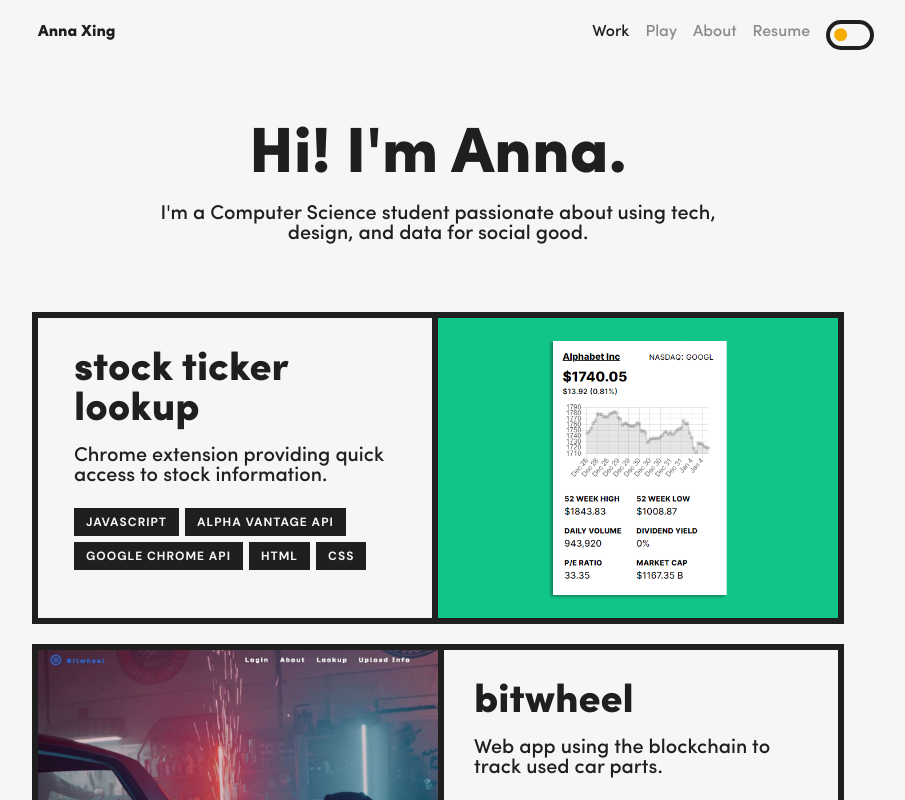
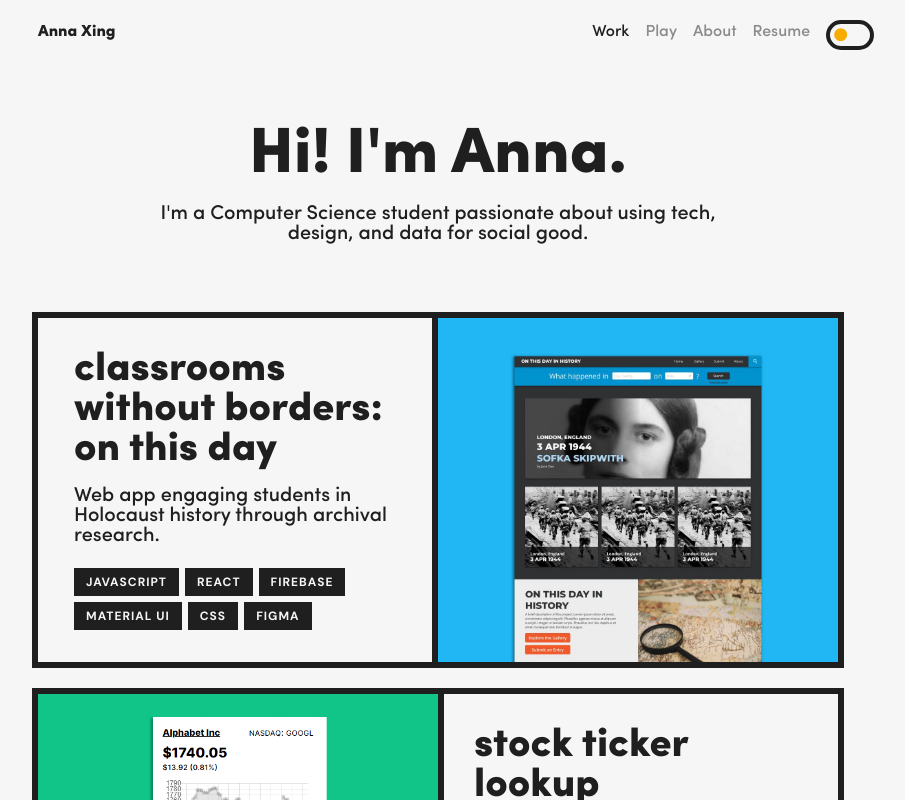
Before and after one commit to anna-xing/anna-xing.github.io, a React (Create React App) app: page / in a window 1280 px wide. Shown: the top 800 px of the page, without its empty margins (202-1107 px from the left). Built offline with nearby package versions, Linux system fonts and the light colour scheme.

Commit message:
Added CWB project to Work page

```diff
--- a/src/pages/WorkPage.js
+++ b/src/pages/WorkPage.js
@@ -18,8 +18,23 @@ import tickerExtImg from './../assets/img/work/ticker-extension.jpg';
 import bitwheelImg from './../assets/img/work/bitwheel.jpg';
 import hurrEvacImg from './../assets/img/work/hurr-evac.jpg';
 import projectPinkImg from './../assets/img/work/project-pink.jpg';
+import cwbImg from './../assets/img/work/cwb.jpg';
 
 const projectList = [
+    {
+	link: 'https://on-this-day-cwb.herokuapp.com/',
+	title: 'Classrooms Without Borders: On This Day',
+	desc: 'Web app engaging students in Holocaust history through archival research.',
+	tags: [
+	    'JavaScript',
+	    'React',
+	    'Firebase',
+            'Material UI',
+            'CSS',
+	    'Figma',
+        ],
+	img: cwbImg,
+    },
     {
         link: 'https://github.com/anna-xing/ticker-extension',
         title: 'Stock Ticker Lookup',
```
Also changed, not shown: src/assets/img/work/cwb.jpg (added).
